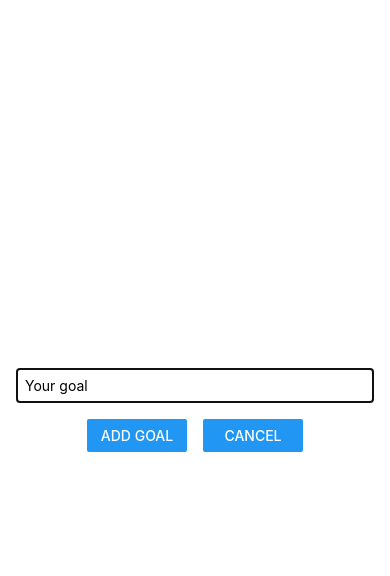
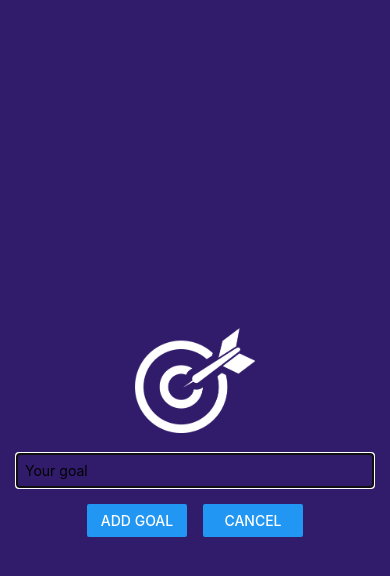
Before and after one commit to saniok333/rn-goal-list, a React Native app: screen / in a window 390 px wide. Both pictures are taken after a click on the button "ADD NEW GOAL". Shown: the top 576 px of the page. Built offline with nearby package versions, Linux system fonts and the light colour scheme.

Commit message:
Aded Image componenet

```diff
--- a/components/GoalInput.js
+++ b/components/GoalInput.js
@@ -1,5 +1,12 @@
 import { useState } from 'react';
-import { StyleSheet, View, TextInput, Button, Modal } from 'react-native';
+import {
+  StyleSheet,
+  View,
+  TextInput,
+  Button,
+  Modal,
+  Image,
+} from 'react-native';
 
 export const GoalInput = ({ onAddGoal, visible, stopAddGoal }) => {
   const [newGoal, setNewGoal] = useState('');
@@ -15,6 +22,10 @@
   return (
     <Modal visible={visible} animationType="slide">
       <View style={styles.inputContainer}>
+        <Image
+          style={styles.image}
+          source={require('../assets/images/goal.png')}
+        />
         <TextInput
           style={styles.textInput}
           placeholder="Your goal"
@@ -41,9 +52,12 @@
     justifyContent: 'center',
     alignItems: 'center',
     padding: 16,
-    marginBottom: 24,
-    borderBottomWidth: 1,
-    borderBottomColor: '#cccccc',
+    backgroundColor: '#311b6b',
+  },
+  image: {
+    width: 120,
+    height: 105,
+    margin: 20,
   },
   textInput: {
     borderWidth: 1,
```
Also changed, not shown: assets/images/goal.png (added).
